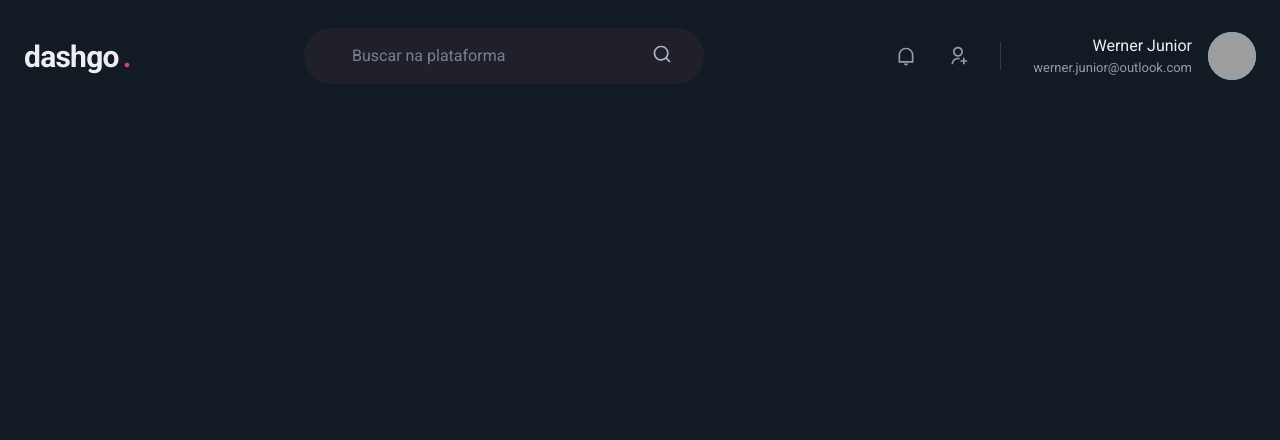
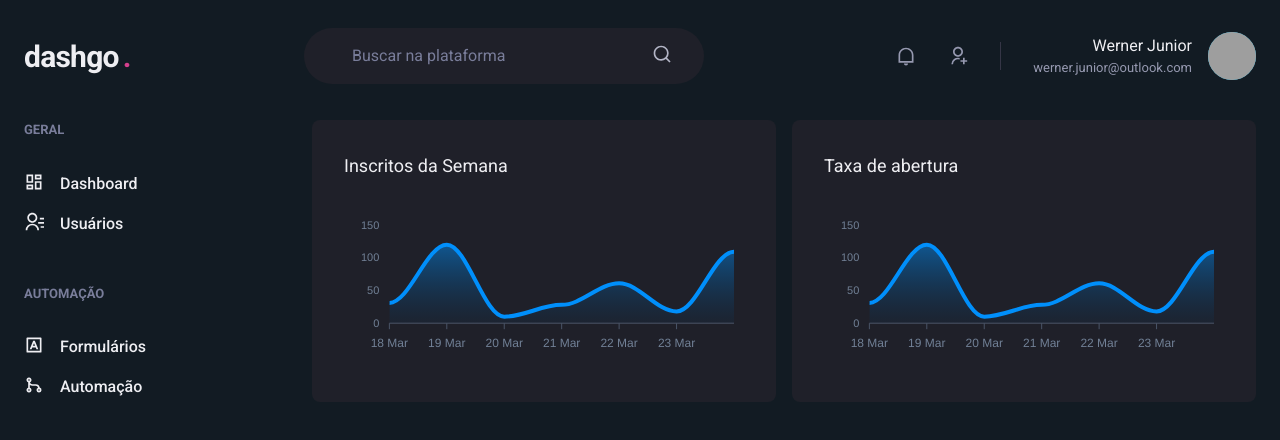
Before and after one commit to wernerjr/dashgo, a Next.js app: page /dashboard in a window 1280 px wide. Shown: the top 440 px of the page. Built offline with nearby package versions, Linux system fonts and the light colour scheme; grey boxes are pictures that could not be loaded.

Commit message:
Estrutura Sidebar e Dashboard

```diff
--- a/package.json
+++ b/package.json
@@ -12,9 +12,11 @@
     "@chakra-ui/react": "^1.4.2",
     "@emotion/react": "^11.1.5",
     "@emotion/styled": "^11.1.5",
+    "apexcharts": "^3.26.0",
     "framer-motion": "^4.1.2",
     "next": "10.1.3",
     "react": "17.0.2",
+    "react-apexcharts": "^1.3.9",
     "react-dom": "17.0.2",
     "react-icons": "^4.2.0"
   },
--- /dev/null
+++ b/src/components/Sidebar.tsx
@@ -0,0 +1,38 @@
+import Icon from "@chakra-ui/icon";
+import { Box, Link, Stack, Text } from "@chakra-ui/layout";
+import { RiContactsLine, RiDashboardLine, RiGitMergeLine, RiInputMethodLine } from "react-icons/ri";
+
+export default function Sidebar(){
+  return (
+   <Box as="aside" w="64" mr="8">
+     <Stack spacing="12" align="flex-start">
+       <Box>
+         <Text fontWeight="bold" color="gray.400" fontSize="small" >GERAL</Text>
+         <Stack spacing="4" mt="8" align="stretch">
+           <Link display="flex" align="center">
+             <Icon as={RiDashboardLine} fontSize="20"/>
+             <Text ml="4" fontWeight="medium">Dashboard</Text>
+           </Link>
+           <Link display="flex" align="center">
+             <Icon as={RiContactsLine} fontSize="20"/>
+             <Text ml="4" fontWeight="medium">Usuários</Text>
+           </Link>
+         </Stack>
+       </Box>
+       <Box>
+         <Text fontWeight="bold" color="gray.400" fontSize="small" >AUTOMAÇÃO</Text>
+         <Stack spacing="4" mt="8" align="stretch">
+           <Link display="flex" align="center">
+             <Icon as={RiInputMethodLine} fontSize="20"/>
+             <Text ml="4" fontWeight="medium">Formulários</Text>
+           </Link>
+           <Link display="flex" align="center">
+             <Icon as={RiGitMergeLine} fontSize="20"/>
+             <Text ml="4" fontWeight="medium">Automação</Text>
+           </Link>
+         </Stack>
+       </Box>
+     </Stack>
+   </Box>
+  )
+}
--- a/src/pages/dashboard.tsx
+++ b/src/pages/dashboard.tsx
@@ -1,7 +1,92 @@
+import { Box, Flex, SimpleGrid, Text, theme } from "@chakra-ui/react";
+import { ApexOptions } from "apexcharts";
+import dynamic from "next/dynamic";
 import Header from "../components/Header";
+import Sidebar from "../components/Sidebar";
+
+const Chart = dynamic(() => import("react-apexcharts"), {
+  ssr: false,
+});
+
+const options = {
+  chart: {
+    toolbar: {
+      show: false,
+    },
+    zoom: {
+      enabled: false,
+    },
+    foreColor: theme.colors.gray[500],
+  },
+  grid: {
+    show: false,
+  },
+  dataLabels: {
+    enabled: false,
+  },
+  tooltip: {
+    enabled: false,
+  },
+  xaxis: {
+    type: 'datetime',
+    axisBorder: {
+      color: theme.colors.gray[600],
+    },
+    axisTicks: {
+      color: theme.colors.gray[600],
+    },
+    categories: [
+      '2021-03-18T00:00:00.000Z',
+      '2021-03-19T00:00:00.000Z',
+      '2021-03-20T00:00:00.000Z',
+      '2021-03-21T00:00:00.000Z',
+      '2021-03-22T00:00:00.000Z',
+      '2021-03-23T00:00:00.000Z',
+      '2021-03-24T00:00:00.000Z',
+    ],
+  },
+  fill: {
+    opacity: 0.3,
+    type: 'gradient',
+    gradient: {
+      shade: 'dark',
+      opacityFrom: 0.7,
+      opacityTo: 0.3,
+    }
+  }
+} as ApexOptions;
+const series = [
+  {name: 'series1', data:[31, 120, 10, 28, 61, 18, 109]}
+];
 
 export default function Dashboard() {
   return (
-    <Header />
+    <Flex direction="column" h="100vh">
+      <Header />
+      <Flex w="100%" my="6" maxWidth={1480} mx="auto" px="6">
+        <Sidebar />
+
+        <SimpleGrid flex="1" gap="4" minChildWidth="320px" align="flex-start">
+          <Box
+            p="8"
+            bg="gray.800"
+            borderRadius={8}
+            pb="4"
+          >
+            <Text fontSize="lg" mb="4">Inscritos da Semana</Text>
+            <Chart options={options} series={series} type="area" height="160" />
+          </Box>
+          <Box
+            p="8"
+            bg="gray.800"
+            borderRadius={8}
+            // pb="4"
+          >
+            <Text fontSize="lg" mb="4">Taxa de abertura</Text>
+            <Chart options={options} series={series} type="area" height="160" />
+          </Box>
+        </SimpleGrid>
+      </Flex>
+    </Flex>
   )
 }
```
Also changed, not shown: 1 other file (tests, documents, lock files or other folders).
